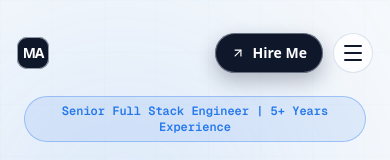
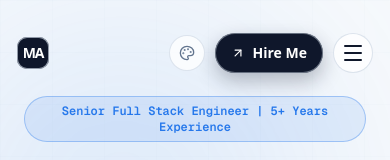
Before and after one commit to gitAzad/mdazad.com, a Next.js app: page / in a window 390 px wide. Shown: the top 160 px of the page. Built offline with nearby package versions, Linux system fonts and the light colour scheme.

Commit message:
fix: update Header component to close theme studio when mobile menu is toggled

```diff
--- a/components/Header.tsx
+++ b/components/Header.tsx
@@ -177,11 +177,14 @@ export default function Header() {
 
           {/* Right Actions */}
           <div className="flex items-center gap-2.5">
-            <div className="relative hidden md:block" ref={themeStudioRef}>
+            <div className="relative" ref={themeStudioRef}>
               <motion.button
                 whileHover={{ scale: 1.04 }}
                 whileTap={{ scale: 0.94 }}
-                onClick={() => setThemeStudioOpen((prev) => !prev)}
+                onClick={() => {
+                  setMobileMenuOpen(false);
+                  setThemeStudioOpen((prev) => !prev);
+                }}
                 className="relative h-9 w-9 rounded-full border flex items-center justify-center"
                 style={{
                   background:
@@ -199,15 +202,16 @@ export default function Header() {
 
               <AnimatePresence>
                 {themeStudioOpen && (
+                  <div className="fixed left-1/2 top-20 z-50 -translate-x-1/2 md:absolute md:left-auto md:right-0 md:top-12 md:translate-x-0">
                     <motion.div
                       initial={{ opacity: 0, y: -8, scale: 0.98 }}
                       animate={{ opacity: 1, y: 0, scale: 1 }}
                       exit={{ opacity: 0, y: -8, scale: 0.98 }}
                       transition={{ duration: 0.2 }}
-                    className="absolute right-0 top-12 z-50"
                     >
                       <ThemeStudioPanel />
                     </motion.div>
+                  </div>
                 )}
               </AnimatePresence>
             </div>
@@ -232,7 +236,10 @@ export default function Header() {
             {/* Mobile Menu Toggle */}
             <button
               className="inline-flex h-10 w-10 items-center justify-center rounded-full border md:hidden"
-              onClick={() => setMobileMenuOpen(!mobileMenuOpen)}
+              onClick={() => {
+                setThemeStudioOpen(false);
+                setMobileMenuOpen(!mobileMenuOpen);
+              }}
               aria-label={
                 mobileMenuOpen
                   ? 'Close navigation menu'
```
Lines whose indentation alone changed are shown as unchanged.
